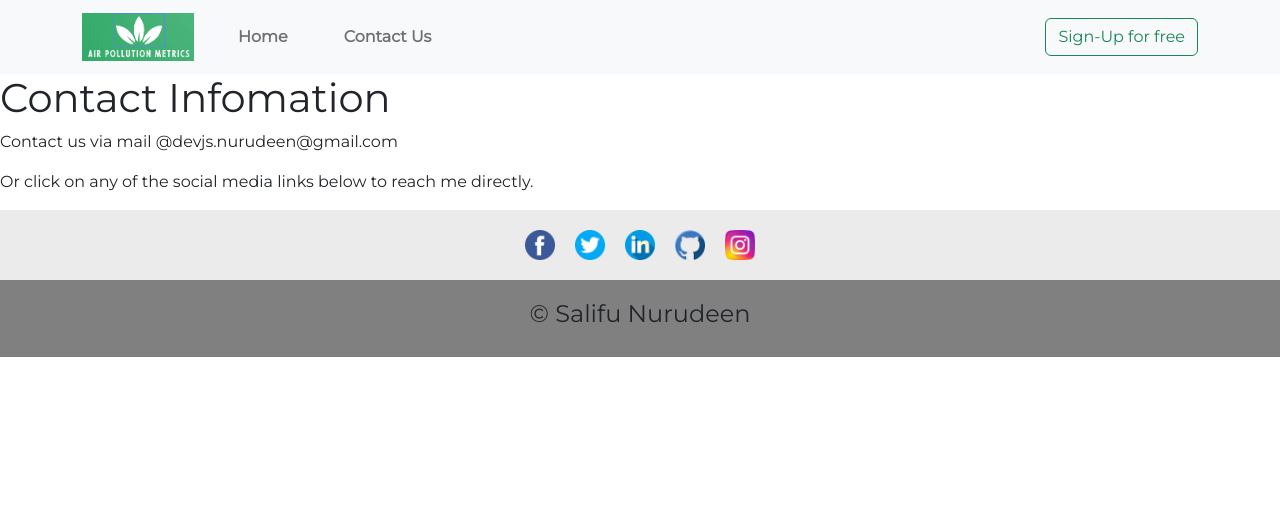
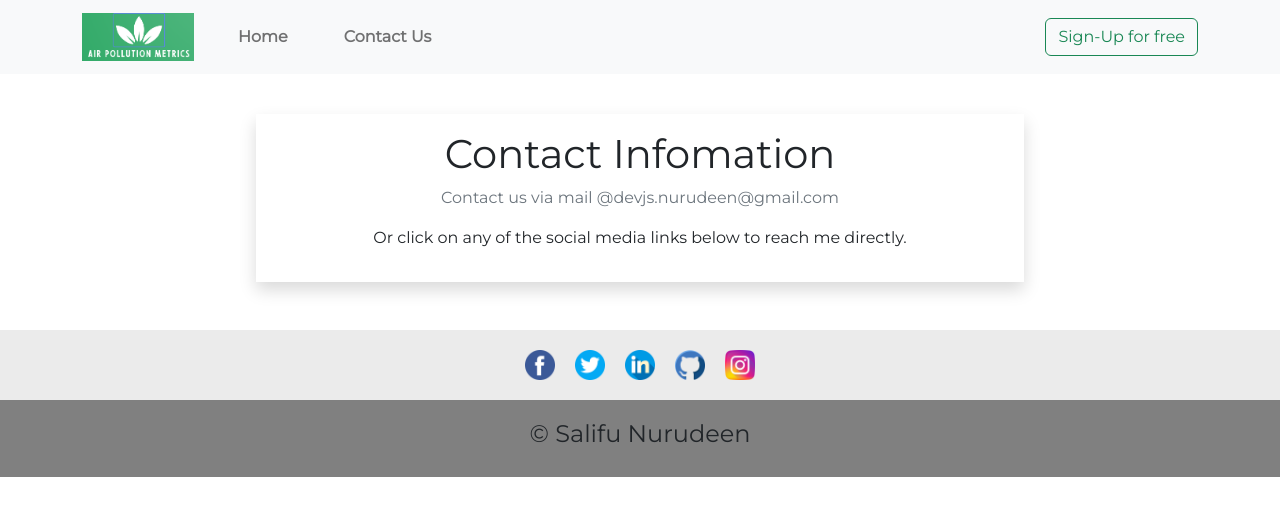
Before and after one commit to Alhajideen/Air-Pollution-Metrics, a React (Create React App) app: page /contact in a window 1280 px wide. Shown: the top 516 px of the page. Built offline with nearby package versions, Linux system fonts and the light colour scheme.

Commit message:
style contact page

```diff
--- a/src/Components/Pages/Contact.js
+++ b/src/Components/Pages/Contact.js
@@ -1,14 +1,17 @@
 import React from 'react';
 import Footer from '../props/Footer';
 import NavBar from '../props/NavBar';
+import '../../styles/contact.css';
 
 function Contact() {
   return (
     <div>
       <NavBar />
-      <div className="contact-info">
+      <div className="contact-info shadow p-3 mb-5 bg-white">
         <h1>Contact Infomation</h1>
-        <p>Contact us via mail @devjs.nurudeen@gmail.com</p>
+        <p className="text-secondary">
+          Contact us via mail @devjs.nurudeen@gmail.com
+        </p>
         <p>
           Or click on any of the social media links below to reach me directly.
         </p>
--- /dev/null
+++ b/src/styles/contact.css
@@ -0,0 +1,6 @@
+.contact-info {
+  width: 60%;
+  margin: 40px auto;
+  text-align: center;
+  padding: 20px;
+}
```
